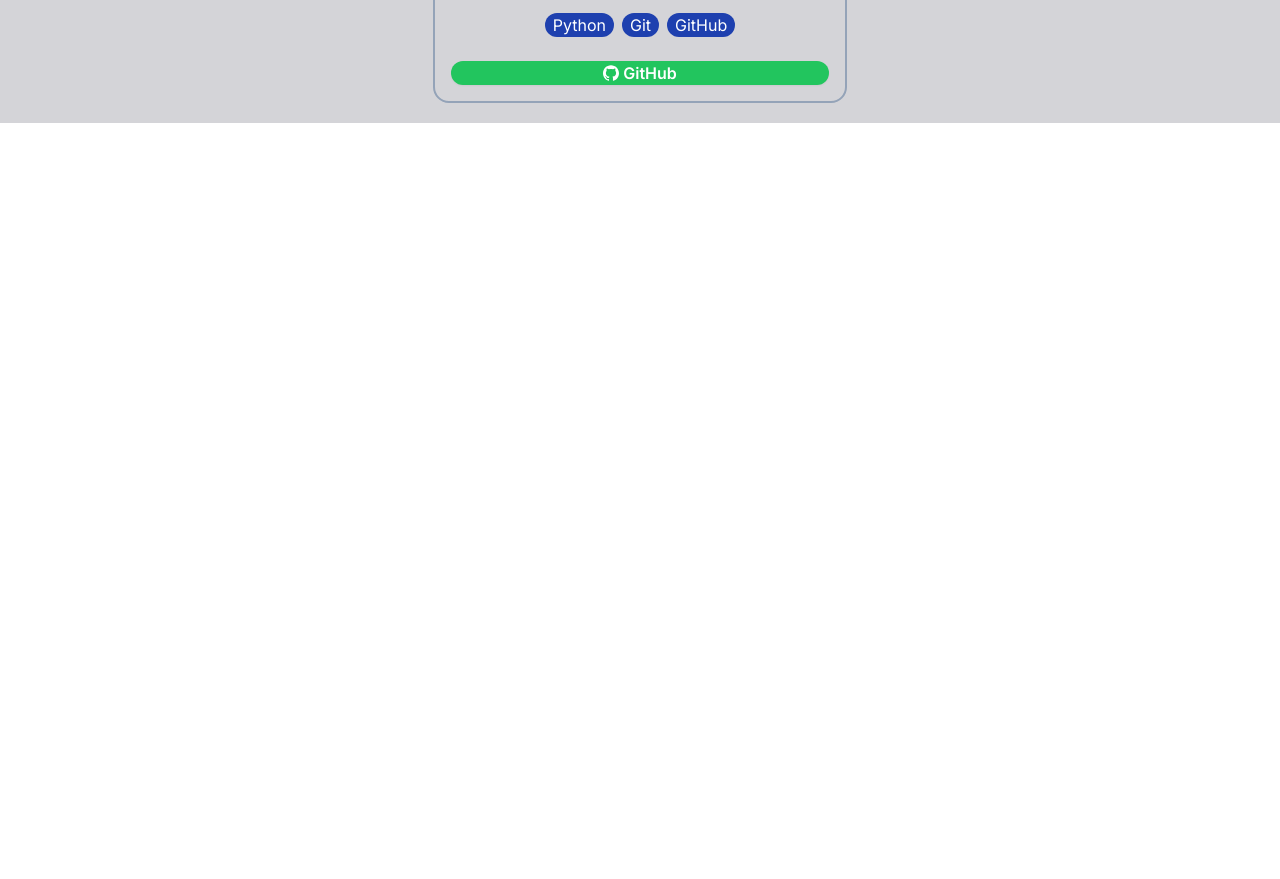
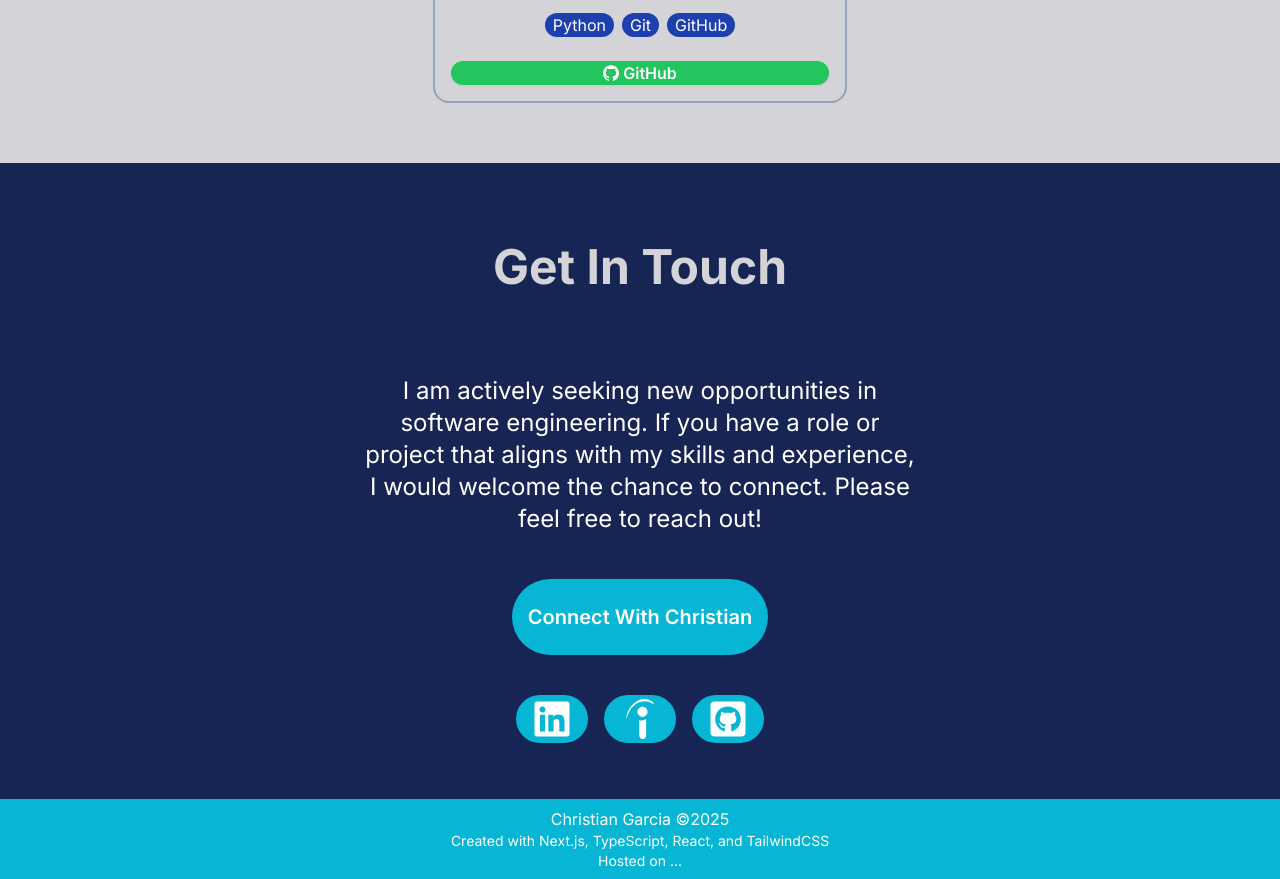
Before and after one commit to chrgarcia19/chrgarcia19.github.io, a Next.js app: page / in a window 1280 px wide. Shown: the part 5400-6279 px from the top of the page. Before the commit the page ends 5523 px from the top, so only its background shows below. Built offline with nearby package versions, Linux system fonts and the light colour scheme.

Commit message:
Made contacts section compatible with all screen sizes

```diff
--- a/src/app/contact/page.tsx
+++ b/src/app/contact/page.tsx
@@ -6,21 +6,21 @@ const Contact = () => {
     return (
         <>
             <div id="contact" className="flex flex-col pt-10 w-full bg-zinc-300 dark:bg-zinc-800">
-                <div className="flex flex-col items-center justify-center bg-blue-950 dark:bg-blue-950 gap-6 p-10">
-                    <h3 className="font-bold text-5xl p-10 text-zinc-300 dark:text-white">Get In Touch</h3>
-                    <p className="text-2xl text-center w-1/2 p-5 text-white">I am actively seeking new opportunities in software engineering. If you have a role or project that aligns with my skills and experience, I would welcome the chance to connect. Please feel free to reach out!</p>
-                    <StyledButton href={"mailto:christian.garcia@valpo.edu"} text={"Connect With Christian"} color={"bg-cyan-500 dark:bg-cyan-700"} hoveredColor={"bg-cyan-600 dark:hover:bg-cyan-600"} icon={null} other={"py-6 text-xl"} />
+                <div className="flex flex-col items-center justify-center bg-blue-950 dark:bg-blue-950 gap-6 p-10 max-md:p-2 max-md:pt-8">
+                    <h3 className="font-bold text-5xl max-sm:text-3xl p-10 text-zinc-300 dark:text-white text-center">Get In Touch</h3>
+                    <p className="text-2xl max-md:text-base text-center w-1/2 max-md:w-full p-5 max-md:p-2 text-white">I am actively seeking new opportunities in software engineering. If you have a role or project that aligns with my skills and experience, I would welcome the chance to connect. Please feel free to reach out!</p>
+                    <StyledButton href={"mailto:christian.garcia@valpo.edu"} text={"Connect With Christian"} color={"bg-cyan-500 dark:bg-cyan-700"} hoveredColor={"bg-cyan-600 dark:hover:bg-cyan-600"} icon={null} other={"py-6 text-xl"} textSize={"text-lg max-sm:text-sm max-lg:text-3xl"} padding={"px-6 max-sm:px-2 lg:px-4"} />
                     <span className="flex flex-row gap-4 p-4">
-                        <StyledButton href={"https://www.linkedin.com/in/chrgarcia19/"} text={""} color={"bg-cyan-500  dark:bg-cyan-700"} hoveredColor={"bg-cyan-600 dark:hover:bg-cyan-600"} icon={<FaLinkedin size={32} />} other={""} />
-                        <StyledButton href={"https://profile.indeed.com/p/christiang-mg6ntmr"} text={""} color={"bg-cyan-500  dark:bg-cyan-700"} hoveredColor={"bg-cyan-600 dark:hover:bg-cyan-600"} icon={<SiIndeed size={32} />} other={""} />
-                        <StyledButton href={"https://github.com/chrgarcia19"} text={""} color={"bg-cyan-500 dark:bg-cyan-700"} hoveredColor={"bg-cyan-600 dark:hover:bg-cyan-600"} icon={<FaGithubSquare size={32} />} other={""} />
+                        <StyledButton href={"https://www.linkedin.com/in/chrgarcia19/"} text={""} color={"bg-cyan-500  dark:bg-cyan-700"} hoveredColor={"bg-cyan-600 dark:hover:bg-cyan-600"} icon={<FaLinkedin className="w-10 h-10 max-sm:w-6 max-sm:h-6 max-md:w-7 max-md:h-7" />} other={"py-1"} textSize={"text-lg max-sm:text-sm max-lg:text-3xl"} padding={"px-6 max-sm:px-2 lg:px-4"}  />
+                        <StyledButton href={"https://profile.indeed.com/p/christiang-mg6ntmr"} text={""} color={"bg-cyan-500  dark:bg-cyan-700"} hoveredColor={"bg-cyan-600 dark:hover:bg-cyan-600"} icon={<SiIndeed className="w-10 h-10 max-sm:w-6 max-sm:h-6 max-md:w-7 max-md:h-7" />} other={"py-1"} textSize={"text-lg max-sm:text-sm max-lg:text-3xl"} padding={"px-6 max-sm:px-2 lg:px-4"} />
+                        <StyledButton href={"https://github.com/chrgarcia19"} text={""} color={"bg-cyan-500 dark:bg-cyan-700"} hoveredColor={"bg-cyan-600 dark:hover:bg-cyan-600"} icon={<FaGithubSquare className="w-10 h-10 max-sm:w-6 max-sm:h-6 max-md:w-7 max-md:h-7" />} other={"py-1"} textSize={"text-lg max-sm:text-sm max-lg:text-3xl"} padding={"px-6 max-sm:px-2 lg:px-4"} />
                     </span>
                 </div>
                 <nav className="flex flex-col w-full p-2 items-center justify-center bg-cyan-500 dark:bg-cyan-700 bottom-0">
-                    <span className="flex flex-col items-center">
-                        <p className="text-white">Christian Garcia ©2025</p>
-                        <p className="text-white">Created with Next.js, TypeScript, React, and TailwindCSS</p>
-                        <p className="text-white">Hosted on ...</p>
+                    <span className="flex flex-col items-center text-center">
+                        <p className="text-white max-md:text-sm">Christian Garcia ©2025</p>
+                        <p className="text-white text-sm max-md:text-xs">Created with Next.js, TypeScript, React, and TailwindCSS</p>
+                        <p className="text-white text-sm max-md:text-xs">Hosted on ...</p>
                     </span>
                 </nav>
             </div>
--- a/src/app/page.tsx
+++ b/src/app/page.tsx
@@ -13,7 +13,7 @@ export default function Home() {
       <AboutMe />
       <Skills />
       <Projects />
-      {/*<Contact />*/}
+      <Contact />
     </>
   );
 }
```
